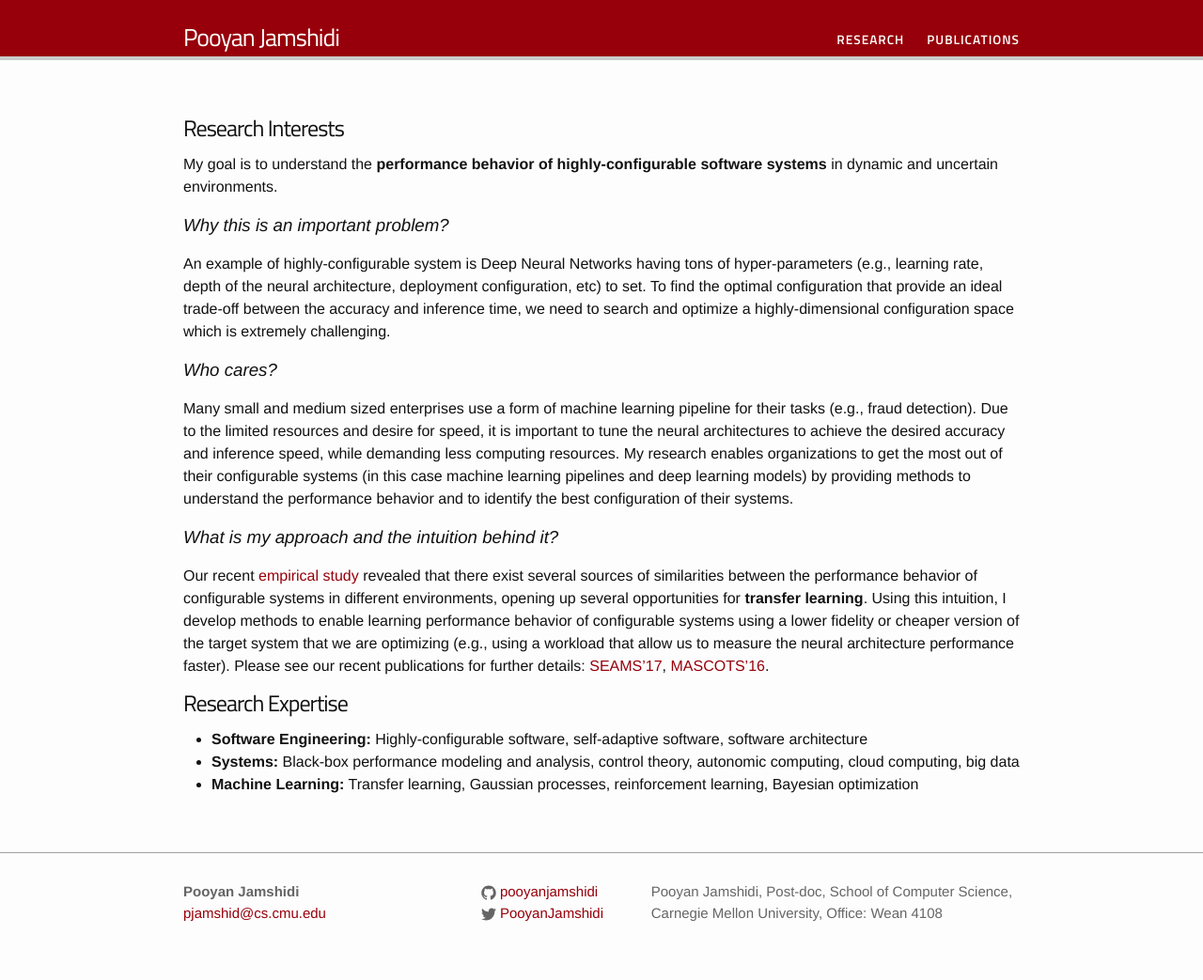
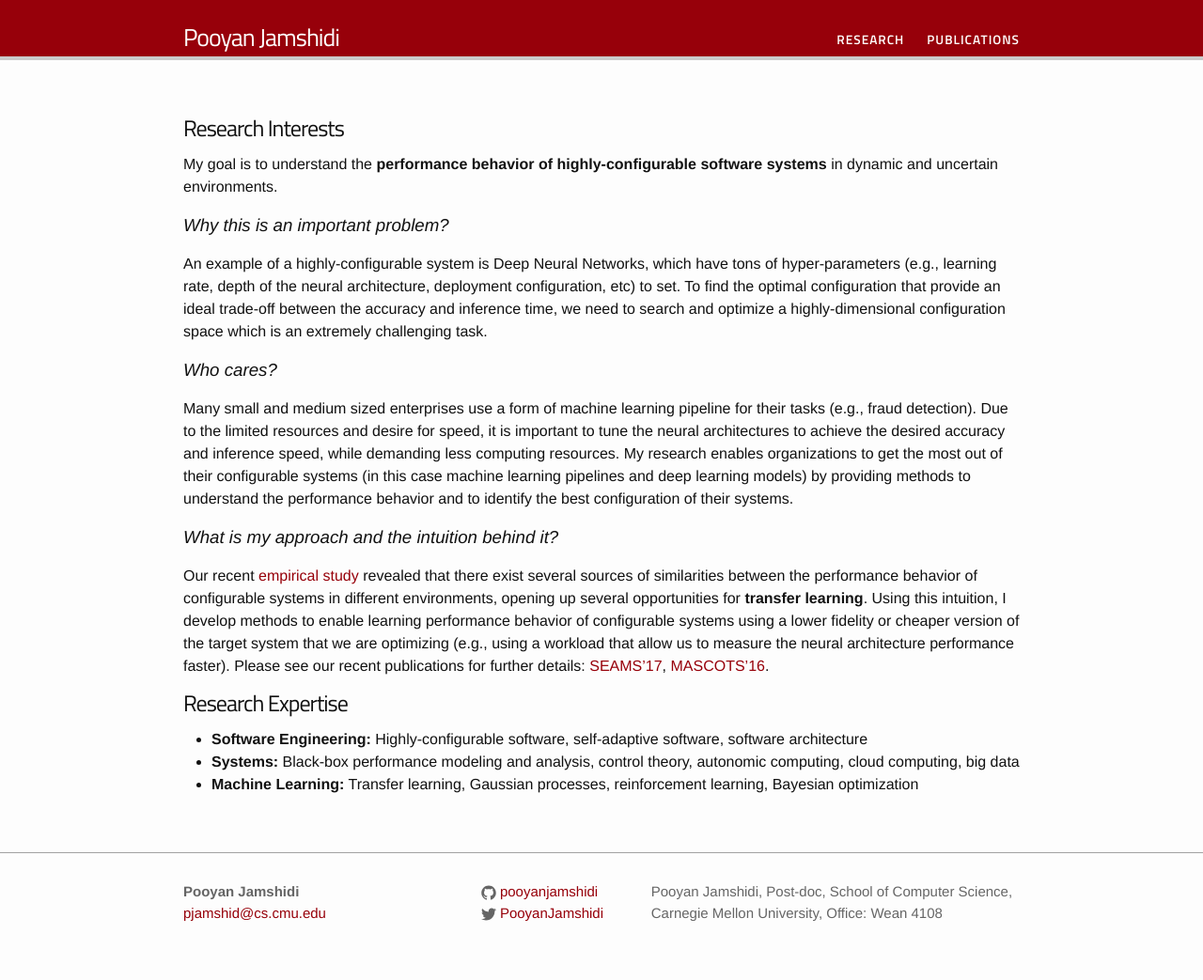
Before and after one commit to pooyanjamshidi/pooyanjamshidi.github.io, a Jekyll site: the page built from pages/research.md, in a window 1280 px wide. Shown: the whole page at 94% size. Built offline with Jekyll 4.4.1, drawn with Linux system fonts in a browser that asks for light colours; our own code applies the rules of GitHub Pages for plain Markdown files.

Commit message:
editted research

```diff
--- a/pages/research.md
+++ b/pages/research.md
@@ -11,10 +11,9 @@ group: research
 My goal is to understand the **performance behavior of highly-configurable software systems** in dynamic and uncertain environments.
 
 ### Why this is an important problem?
-An example of highly-configurable system is Deep Neural Networks having tons of hyper-parameters (e.g., learning rate, depth of the neural architecture, deployment configuration, etc) to set. To find the optimal configuration that provide an ideal trade-off between the accuracy and inference time, we need to search and optimize a highly-dimensional configuration space which is extremely challenging.
+An example of a highly-configurable system is Deep Neural Networks, which have tons of hyper-parameters (e.g., learning rate, depth of the neural architecture, deployment configuration, etc) to set. To find the optimal configuration that provide an ideal trade-off between the accuracy and inference time, we need to search and optimize a highly-dimensional configuration space which is an extremely challenging task.
 
 ### Who cares?
-
 Many small and medium sized enterprises use a form of machine learning pipeline for their tasks (e.g., fraud detection). Due to the limited resources and desire for speed, it is important to tune the neural architectures to achieve the desired accuracy and inference speed, while demanding less computing resources. My research enables organizations to get the most out of their configurable systems (in this case machine learning pipelines and deep learning models) by providing methods to understand the performance behavior and to identify the best configuration of their systems.
 
 ### What is my approach and the intuition behind it?
```
